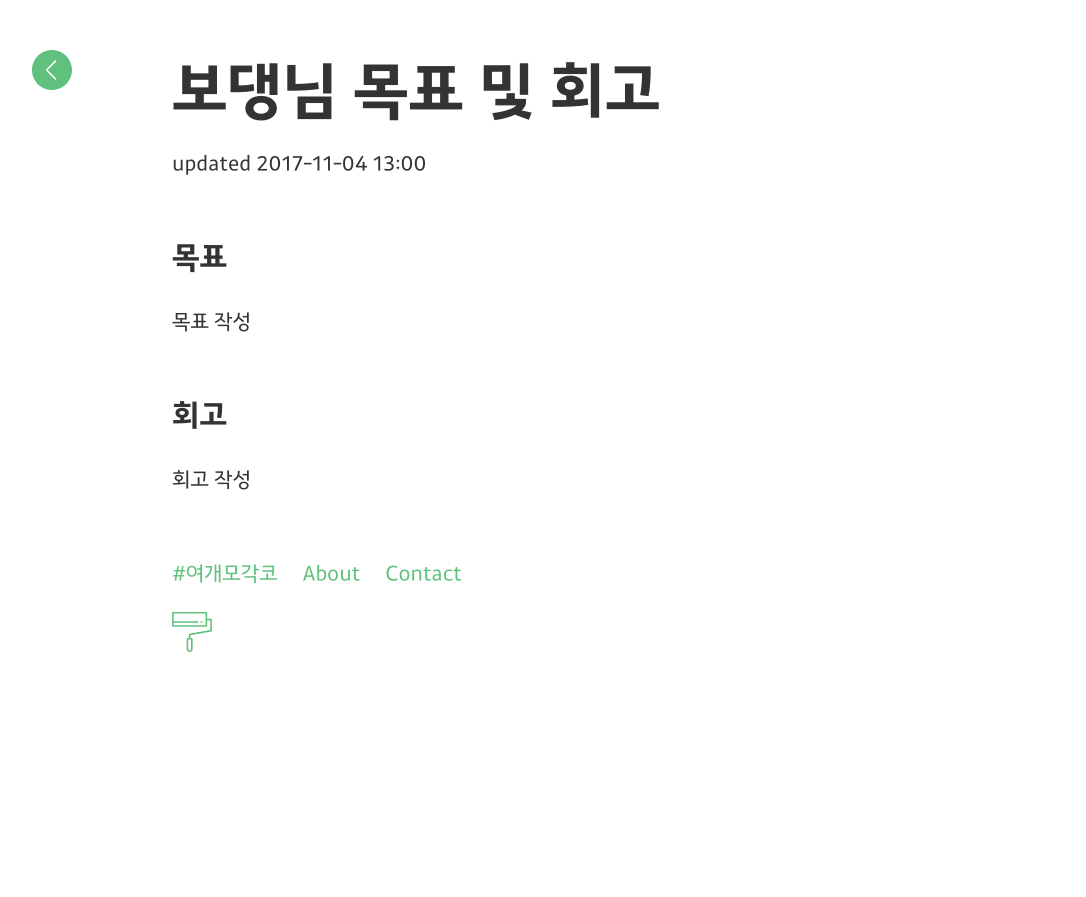
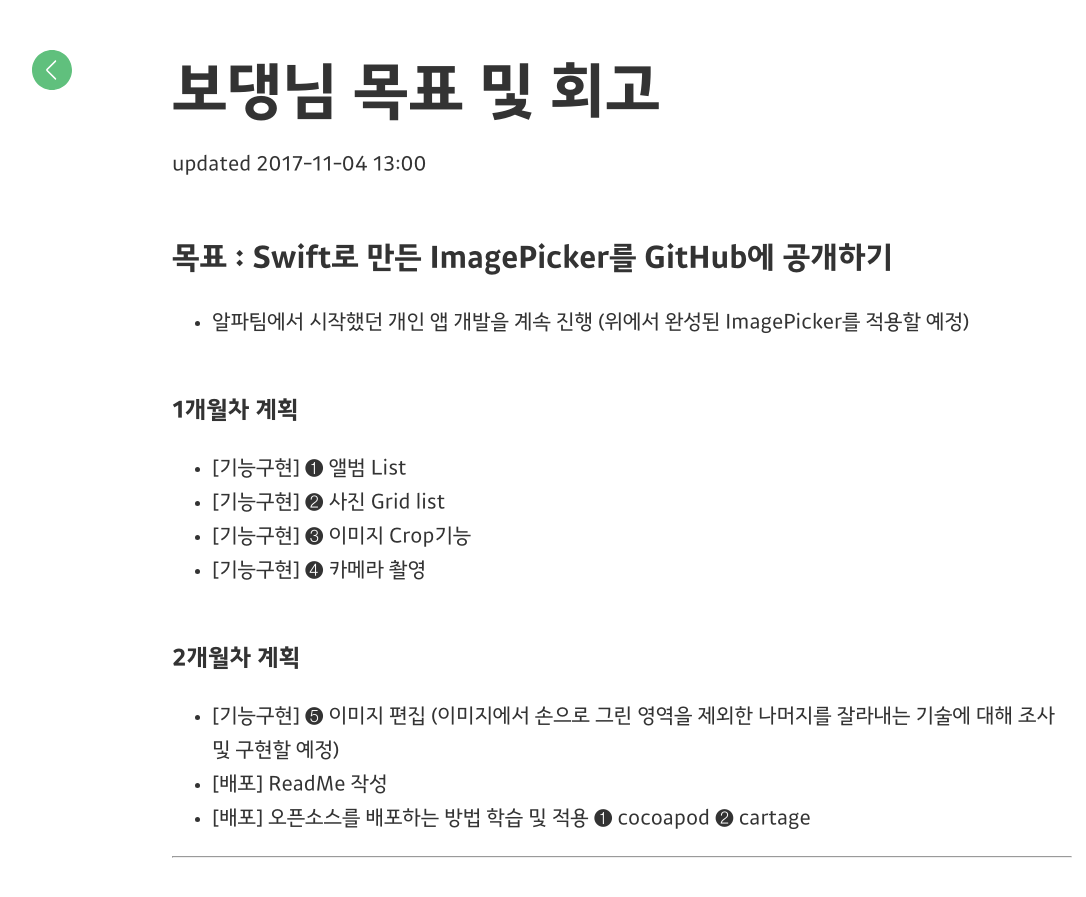
Before and after one commit to yeogaemogaco/retrospective-2nd, a Jekyll site: the page built from _posts/2017-11-04-elliekwon.md, in a window 1280 px wide and 900 px high. Shown: the top 897 px of the window, without its empty margins (18-1104 px from the left). Built offline with Jekyll 4.4.1, drawn with Linux system fonts in a browser that asks for light colours; some of the changed text lies outside the part shown.

Commit message:
[추가]보댕 목표 추가 및 2주차 회고

```diff
--- a/_posts/2017-11-04-elliekwon.md
+++ b/_posts/2017-11-04-elliekwon.md
@@ -5,8 +5,29 @@
 date: 2017-11-04 13:00
 ---
 
-## 목표
-목표 작성
+## 목표 : Swift로 만든 ImagePicker를 GitHub에 공개하기
+- 알파팀에서 시작했던 개인 앱 개발을 계속 진행 (위에서 완성된 ImagePicker를 적용할 예정)
 
-## 회고
-회고 작성
+### 1개월차 계획
+- [기능구현] ❶ 앨범 List
+- [기능구현] ❷ 사진 Grid list
+- [기능구현] ❸ 이미지 Crop기능
+- [기능구현] ❹ 카메라 촬영
+
+### 2개월차 계획
+- [기능구현] ❺ 이미지 편집
+(이미지에서 손으로 그린 영역을 제외한 나머지를 잘라내는 기술에 대해 조사 및 구현할 예정)
+- [배포] ReadMe 작성
+- [배포] 오픈소스를 배포하는 방법 학습 및 적용  ❶ cocoapod   ❷ cartage
+
+---
+
+## 11월 4일
+- 공감세미나 참석으로 인하여 여개모각코 입동팀 킥오프에는 <불참>했습니다.
+
+## 11월 11일
+- 이번 입동팀에서의 본인 목표를 회원님들에게 공유하고 피드백 받았습니다.
+- 새로운 프로젝트를 생성하고 기존 알파팀 때 작업하던 프로젝트에서 imagePicker관련 코드를 옮겼습니다.
+- **프로젝트 환경셋팅** : 오픈소스 라이브러리 카르타고 설치, 오픈소스 Snapkit 적용, 기본셋팅되어 있는 스토리보드 관련사항들 제거 등
+
+✻ 스토리보드를 현업에서 사용한 적이 없었기에 알파팀에서는 공부를 겸해 스토리보드를 사용해 보았는데, 입동팀에서는 스토리보드를 사용하지 않을 예정이기에 스토리보드 관련한 불필요한 부분들을 제거하고 셋팅하였습니다.
```
